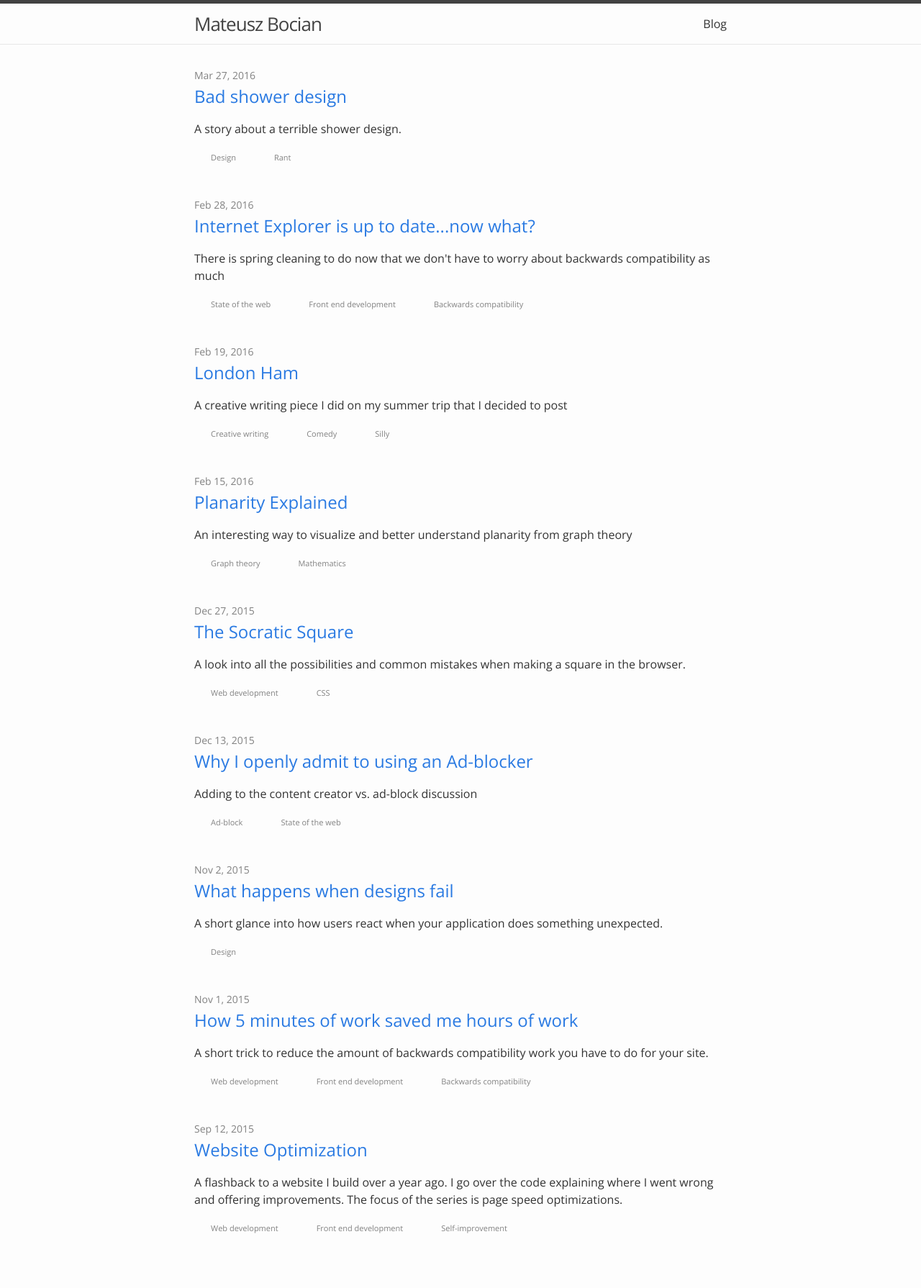
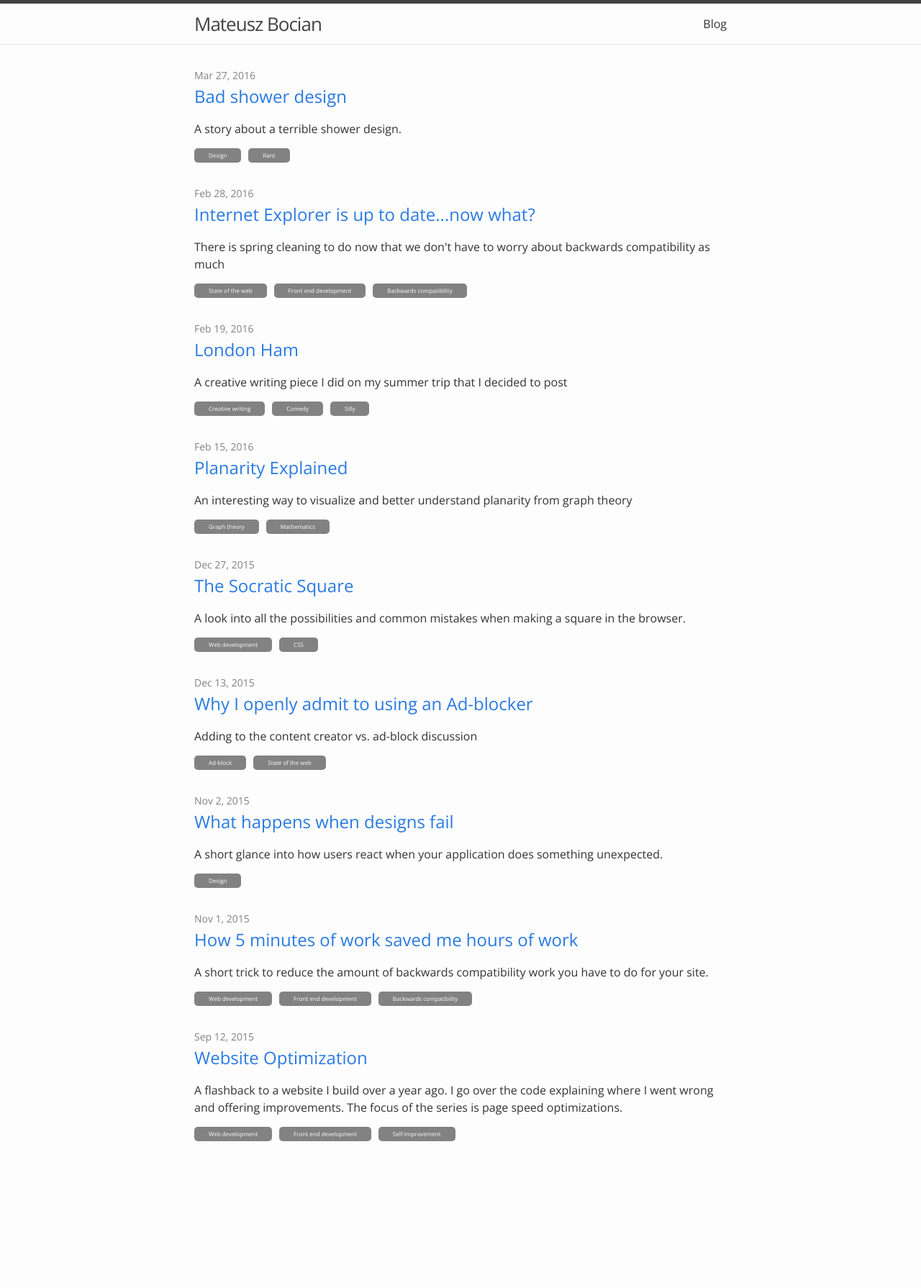
Before and after one commit to matty99/matty99.github.io, a Jekyll site: the page built from post-list.html, in a window 1280 px wide. Shown: the whole page at 72% size. Built offline with Jekyll 4.4.1, drawn with Linux system fonts in a browser that asks for light colours; after the commit the page ends 1646 px from its top, so only the background shows below that.

Commit message:
Cleaning up post tags

```diff
--- a/_includes/head.html
+++ b/_includes/head.html
@@ -1,7 +1,7 @@
 <head>
   <meta charset="utf-8">
-  <meta name="viewport" content="width=device-width,initial-scale=1.0">
-  <meta http-equiv="X-UA-Compatible" content="IE=edge,chrome=1">
+  <meta http-equiv="X-UA-Compatible" content="IE=edge">
+  <meta name="viewport" content="width=device-width, initial-scale=1">
 
   <title>{% if page.title %}{{ page.title }}{% else %}{{ site.title }}{% endif %}</title>
   <meta name="description" content="{{ site.description }}">
--- a/_layouts/default.html
+++ b/_layouts/default.html
@@ -1,5 +1,5 @@
 <!DOCTYPE html>
-<html>
+<html lang="en">
 
 {% include head.html %}
 
@@ -8,11 +8,9 @@
   {% include header.html %}
 
   <div class="page-content">
-
     <div class="wrapper">
       {{ content }}
     </div>
-
   </div>
 
   {% include analytics.html %}
--- a/_sass/_utils.scss
+++ b/_sass/_utils.scss
@@ -16,38 +16,18 @@ $company-logo-size: 50px;
   padding: 0;
   li {
     float: left;
-    font-size: 11px;
+    font-size: 8px;
   }
 }
 .post-tag {
-  background: $background-color;
-  border-radius: 3px 0 0 3px;
-  color: $grey-color;
+  background: $grey-color;
+  border-radius: 5px;
+  color: $background-color;
   display: inline-block;
-  height: 26px;
-  line-height: 26px;
-  margin: 0 10px 10px 0;
-  padding: 0 20px 0 23px;
+  height: 20px;
+  line-height: 20px;
+  margin-right: 10px;
+  padding: 0 20px;
   position: relative;
   text-decoration: none;
 }
-.post-tag::before {
-  background: $background-color;
-  border-radius: 10px;
-  content: '';
-  height: 6px;
-  left: 10px;
-  position: absolute;
-  top: 10px;
-  width: 6px;
-}
-.post-tag::after {
-  background: $background-color;
-  border-bottom: 13px solid transparent;
-  border-left: 10px solid $background-color;
-  border-top: 13px solid transparent;
-  content: '';
-  position: absolute;
-  right: 0;
-  top: 0;
-}
--- a/css/main.scss
+++ b/css/main.scss
@@ -27,7 +27,7 @@ $on-laptop: 800px;
 // }
 
 @mixin media-query($device) {
-   @media screen and (max-width: $device){
+  @media screen and (max-width: $device){
     @content;
   }
 }
```
